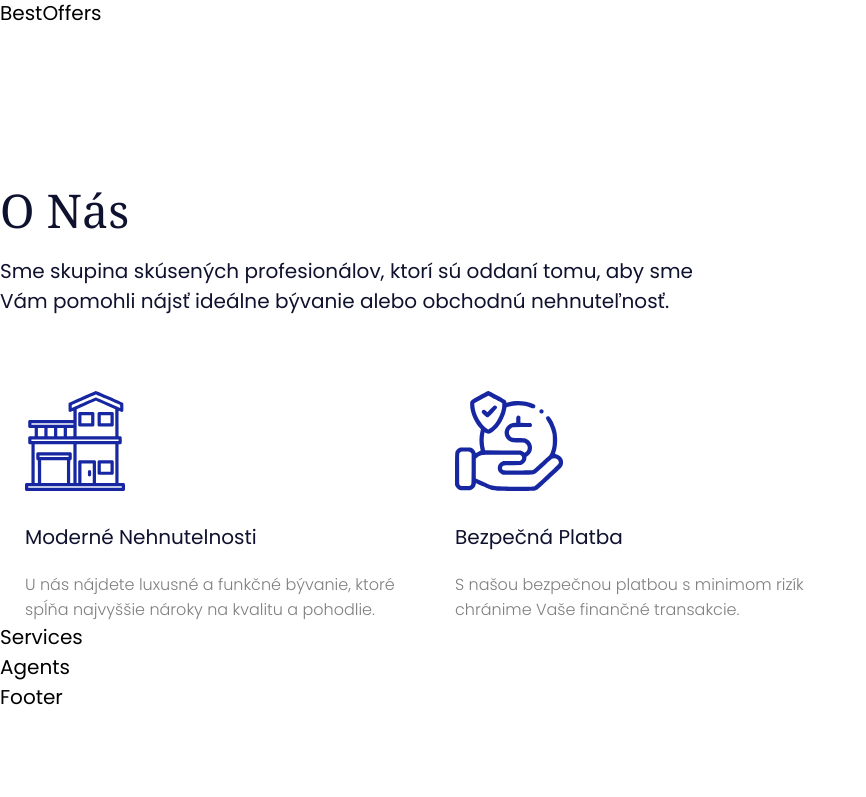
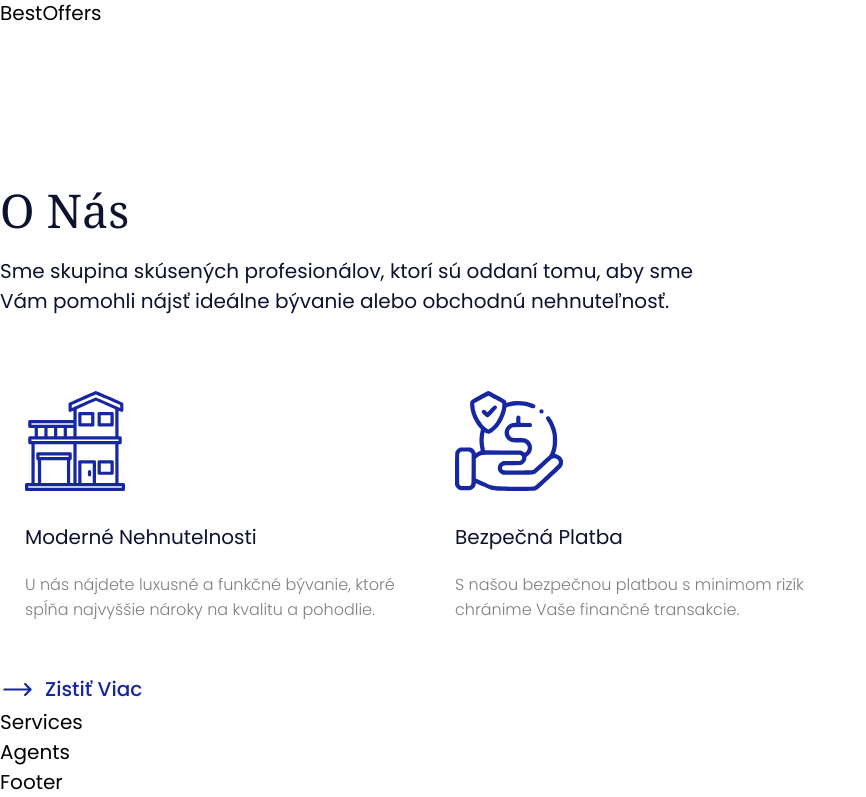
Before and after one commit to davidnx01/real-estate-portfolio, a Next.js app: page / in a window 1280 px wide. Shown: the part 822-1619 px from the top of the page, without its empty margins (0-866 px from the left). Before the commit the page ends 1534 px from the top, so only its background shows below. Built offline with nearby package versions, Linux system fonts and the light colour scheme.

Commit message:
About Left Side Design

```diff
--- a/common/Containers/About.jsx
+++ b/common/Containers/About.jsx
@@ -3,6 +3,7 @@ import "../../styles/about.module.css"
 import Heading from '../Components/Heading'
 import Benefit from '../Components/Benefit'
 import styles from "../../styles/about.module.css"
+import { HiArrowLongRight } from "react-icons/hi2"
 
 const About = () => {
   return (
@@ -18,6 +19,11 @@ const About = () => {
         <div className={styles.about_left_side_benefits}>
           <Benefit />
         </div>
+
+        <a href="#" className={styles.about_cta}>
+          <HiArrowLongRight size={35} />
+          Zistiť Viac
+        </a>
       </div>
 
 
--- a/styles/about.module.css
+++ b/styles/about.module.css
@@ -10,3 +10,20 @@
     justify-content: flex-start;
     gap: 2.5rem;
 }
+
+.about_cta {
+    display: flex;
+    align-items: center;
+    justify-content: flex-start;
+    gap: .5rem;
+    font-size: 1rem;
+    color: var(--primary-color);
+    font-weight: 500;
+    margin-top: 2.5rem;
+    transition: .12s ease-in;
+    width: fit-content;
+}
+
+.about_cta:hover {
+    transform: translate(10px, 0);
+}
```
Also changed, not shown: public/aboutus.jpg (added), public/trophy.svg (added).
